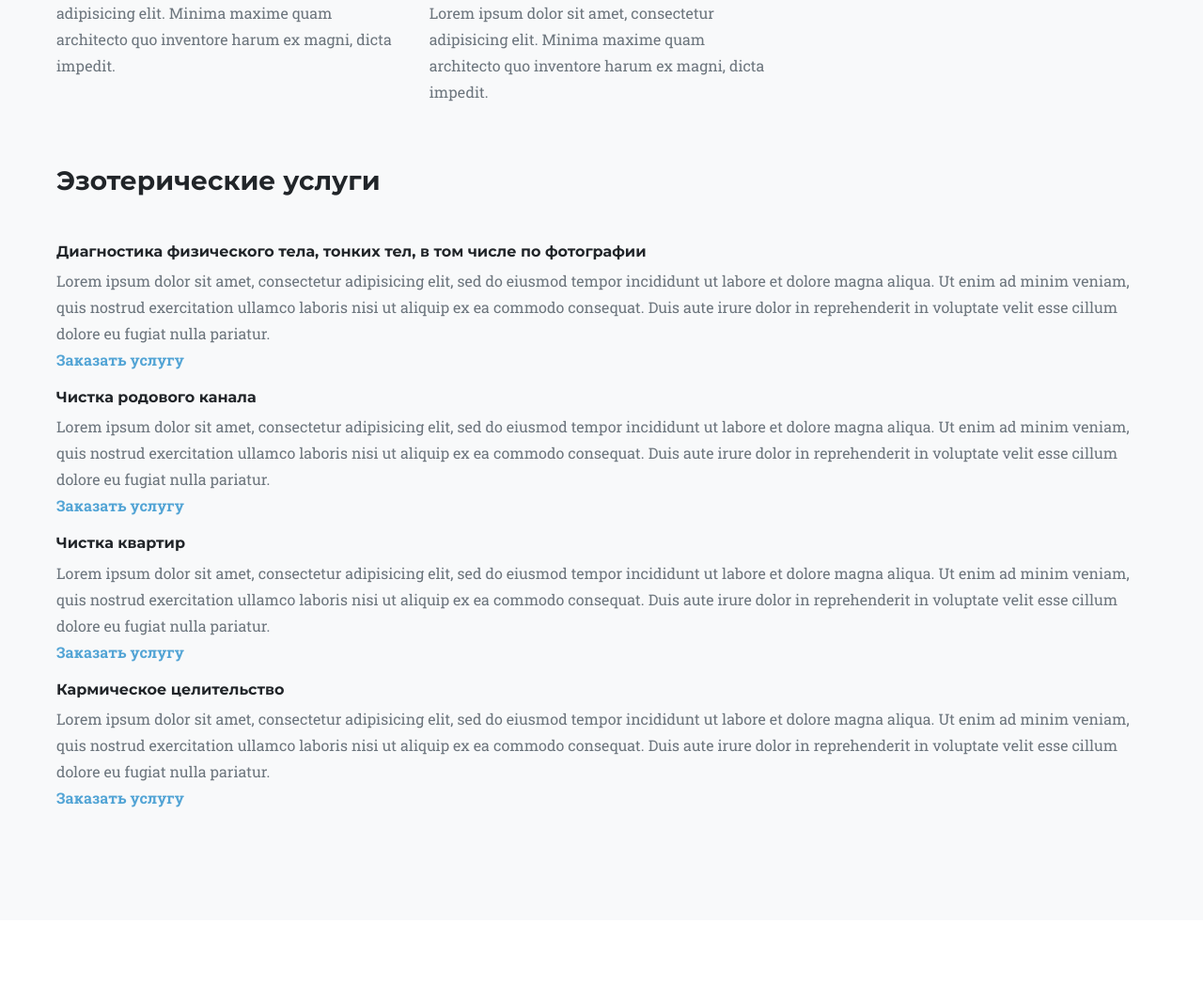
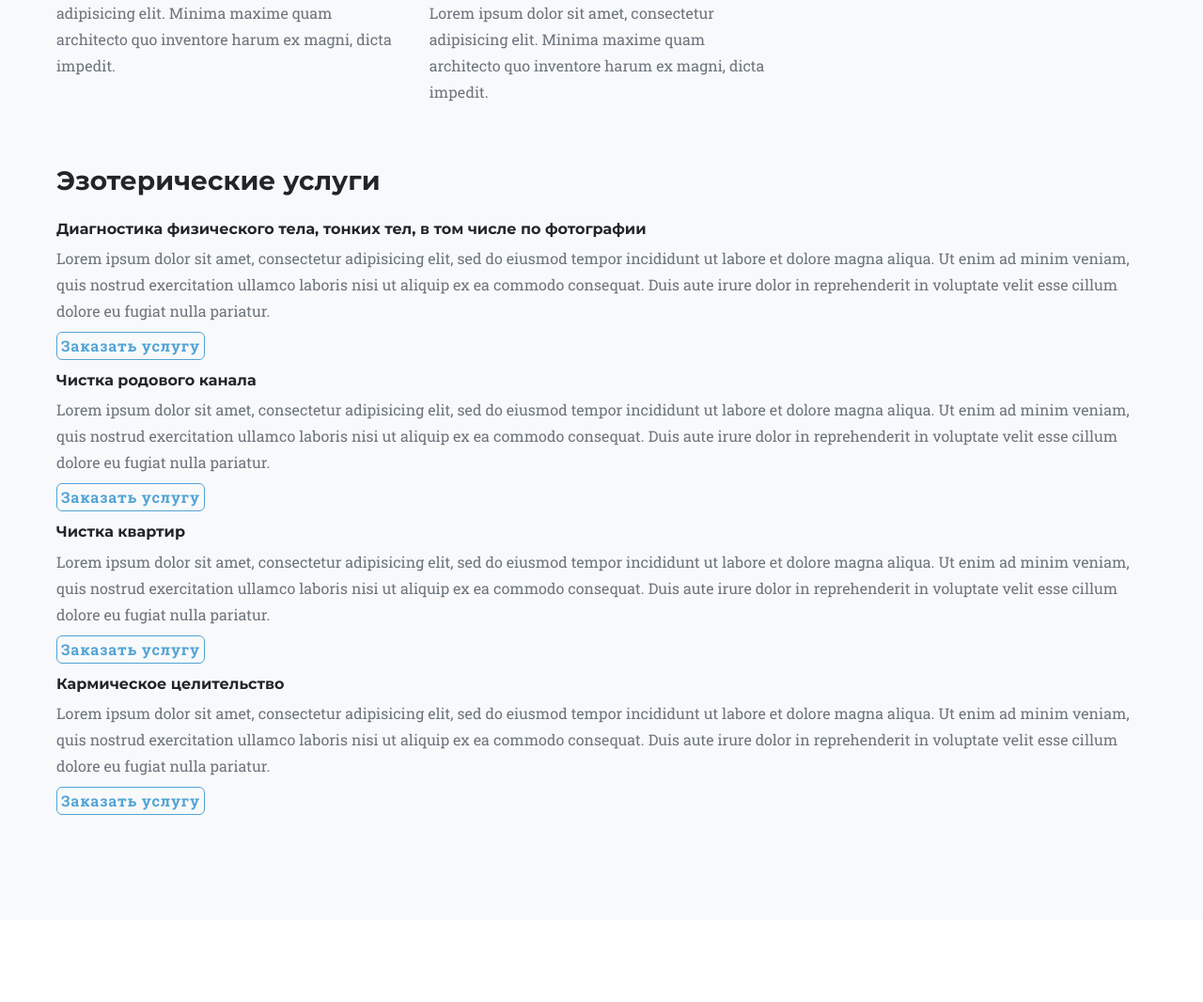
Before and after one commit to NeonKamuy/egypt, a PHP site: page / in a window 1280 px wide. Shown: the part 2237-3303 px from the top of the page at 94% size. Run offline with PHP 8.4, Linux system fonts and the light colour scheme; some web fonts are replaced.

Commit message:
Ваша ветка обновлена в соответствии с «origin/master».

```diff
--- a/html/css/agency.css
+++ b/html/css/agency.css
@@ -915,6 +915,29 @@ ul.social-buttons li a:active, ul.social-buttons li a:focus, ul.social-buttons l
 .speech-bubble-left > h2, .speech-bubble-right > h2 { font-size: 1rem; font-weight: normal; }
 
 /*************************************/
+.heading_alias, .heading_alias:hover{
+  color: #212529;
+  cursor: pointer;
+}
+
+.order_button{
+  color: #52A4D5;
+  font-size: 1rem;
+  font-weight: bold;
+  padding: 2px 4px;
+  margin-top: -8px;
+  margin-bottom: 12px;
+  display: block;
+  width: max-content;
+  border: 1px solid;
+  border-radius: 6px;
+  letter-spacing: 0.05rem;
+}
+.order_button:hover, .order_button:active{
+  color: #52A4D5;
+  background-color: #e7eaee;
+  text-decoration: none !important;
+}
 
 .horus_eye_ico{
   background-image: url('/img/horus_eye.png');
@@ -923,7 +946,6 @@ ul.social-buttons li a:active, ul.social-buttons li a:focus, ul.social-buttons l
   background-size: cover;
   background-repeat: no-repeat;
 }
-
 #navbar_brand_own_sm, #navbar_brand_own_xs { display: none; }
 .navbar-brand-own{
   margin: 0 auto;
--- a/html/index.html
+++ b/html/index.html
@@ -215,15 +215,15 @@
       </div>
       <div class="row text-center">
         <div class="col-md-4">
-          <h4 class="service-heading">Пирамида Тота-Маат</h4>
+          <a href="#" class="heading_alias"><h4 class="service-heading">Пирамида Тота-Маат</h4></a>
           <p class="text-muted">Lorem ipsum dolor sit amet, consectetur adipisicing elit. Minima maxime quam architecto quo inventore harum ex magni, dicta impedit.</p>
         </div>
         <div class="col-md-4">
-          <h4 class="service-heading">Храм Исиды</h4>
+          <a href="#" class="heading_alias"><h4 class="service-heading">Храм Исиды</h4></a>
           <p class="text-muted">Lorem ipsum dolor sit amet, consectetur adipisicing elit. Minima maxime quam architecto quo inventore harum ex magni, dicta impedit.</p>
         </div>
         <div class="col-md-4">
-          <h4 class="service-heading">Lounge Hall</h4>
+          <a href="#" class="heading_alias"><h4 class="service-heading">Lounge Hall</h4></a>
           <p class="text-muted">Lorem ipsum dolor sit amet, consectetur adipisicing elit. Minima maxime quam architecto quo inventore harum ex magni, dicta impedit.</p>
         </div>
       </div>
@@ -242,47 +242,43 @@
 
       <div class="row learning-et-services-row">
         <div class="col-md-4">
-          <h4 class="service-heading">Лекции/семинары внутри комплекса</h4>
+          <a href="#" class="heading_alias"><h4 class="service-heading">Лекции/семинары внутри комплекса</h4></a>
           <p class="text-muted">Lorem ipsum dolor sit amet, consectetur adipisicing elit. Minima maxime quam architecto quo inventore harum ex magni, dicta impedit.</p>
         </div>
         <div class="col-md-4">
-          <h4 class="service-heading">Ритуалы</h4>
+          <a href="#" class="heading_alias"><h4 class="service-heading">Ритуалы</h4></a>
           <p class="text-muted">Lorem ipsum dolor sit amet, consectetur adipisicing elit. Minima maxime quam architecto quo inventore harum ex magni, dicta impedit.</p>
         </div>
         <div class="col-md-4">
-          <h4 class="service-heading">Online лекции/семинары</h4>
+          <a href="#" class="heading_alias"><h4 class="service-heading">Online лекции/семинары</h4></a>
           <p class="text-muted">Lorem ipsum dolor sit amet, consectetur adipisicing elit. Minima maxime quam architecto quo inventore harum ex magni, dicta impedit.</p>
         </div>
         <div class="col-md-4">
-          <h4 class="service-heading">Индивидуальное обучение</h4>
+          <a href="#" class="heading_alias"><h4 class="service-heading">Индивидуальное обучение</h4></a>
           <p class="text-muted">Lorem ipsum dolor sit amet, consectetur adipisicing elit. Minima maxime quam architecto quo inventore harum ex magni, dicta impedit.</p>
         </div>
         <div class="col-md-4">
-          <h4 class="service-heading">Аренда помещений комплекса</h4>
+          <a href="#" class="heading_alias"><h4 class="service-heading">Аренда помещений комплекса</h4></a>
           <p class="text-muted">Lorem ipsum dolor sit amet, consectetur adipisicing elit. Minima maxime quam architecto quo inventore harum ex magni, dicta impedit.</p>
         </div>
         <div class="col-md-12">
-          <h3 class="service-heading my-5">Эзотерические услуги</h3>
+          <a href="#" class="heading_alias"><h3 class="service-heading mt-5 mb-4">Эзотерические услуги</h3></a>
 
             <h6>Диагностика физического тела, тонких тел, в том числе по фотографии</h6>
-            <p class="text-muted">Lorem ipsum dolor sit amet, consectetur adipisicing elit, sed do eiusmod tempor incididunt ut labore et dolore magna aliqua. Ut enim ad minim veniam, quis nostrud exercitation ullamco laboris nisi ut aliquip ex ea commodo consequat. Duis aute irure dolor in reprehenderit in voluptate velit esse cillum dolore eu fugiat nulla pariatur.
-            <br><a href="#" style="color: #52A4D5; font-size: 1rem; font-weight: bold">Заказать услугу</a>
-            </p>
+            <p class="text-muted">Lorem ipsum dolor sit amet, consectetur adipisicing elit, sed do eiusmod tempor incididunt ut labore et dolore magna aliqua. Ut enim ad minim veniam, quis nostrud exercitation ullamco laboris nisi ut aliquip ex ea commodo consequat. Duis aute irure dolor in reprehenderit in voluptate velit esse cillum dolore eu fugiat nulla pariatur.  </p>
+            <a href="#" class="order_button">Заказать услугу</a>
 
             <h6>Чистка родового канала</h6>
-            <p class="text-muted">Lorem ipsum dolor sit amet, consectetur adipisicing elit, sed do eiusmod tempor incididunt ut labore et dolore magna aliqua. Ut enim ad minim veniam, quis nostrud exercitation ullamco laboris nisi ut aliquip ex ea commodo consequat. Duis aute irure dolor in reprehenderit in voluptate velit esse cillum dolore eu fugiat nulla pariatur.
-            <br><a href="#" style="color: #52A4D5; font-size: 1rem; font-weight: bold">Заказать услугу</a>
-            </p>
+            <p class="text-muted">Lorem ipsum dolor sit amet, consectetur adipisicing elit, sed do eiusmod tempor incididunt ut labore et dolore magna aliqua. Ut enim ad minim veniam, quis nostrud exercitation ullamco laboris nisi ut aliquip ex ea commodo consequat. Duis aute irure dolor in reprehenderit in voluptate velit esse cillum dolore eu fugiat nulla pariatur.  </p>
+            <a href="#" class="order_button">Заказать услугу</a>
 
             <h6>Чистка квартир</h6>
-            <p class="text-muted">Lorem ipsum dolor sit amet, consectetur adipisicing elit, sed do eiusmod tempor incididunt ut labore et dolore magna aliqua. Ut enim ad minim veniam, quis nostrud exercitation ullamco laboris nisi ut aliquip ex ea commodo consequat. Duis aute irure dolor in reprehenderit in voluptate velit esse cillum dolore eu fugiat nulla pariatur.
-            <br><a href="#" style="color: #52A4D5; font-size: 1rem; font-weight: bold">Заказать услугу</a>
-            </p>
+            <p class="text-muted">Lorem ipsum dolor sit amet, consectetur adipisicing elit, sed do eiusmod tempor incididunt ut labore et dolore magna aliqua. Ut enim ad minim veniam, quis nostrud exercitation ullamco laboris nisi ut aliquip ex ea commodo consequat. Duis aute irure dolor in reprehenderit in voluptate velit esse cillum dolore eu fugiat nulla pariatur.  </p>
+            <a href="#" class="order_button">Заказать услугу</a>
 
             <h6>Кармическое целительство</h6>
-            <p class="text-muted">Lorem ipsum dolor sit amet, consectetur adipisicing elit, sed do eiusmod tempor incididunt ut labore et dolore magna aliqua. Ut enim ad minim veniam, quis nostrud exercitation ullamco laboris nisi ut aliquip ex ea commodo consequat. Duis aute irure dolor in reprehenderit in voluptate velit esse cillum dolore eu fugiat nulla pariatur.
-            <br><a href="#" style="color: #52A4D5; font-size: 1rem; font-weight: bold">Заказать услугу</a>
-            </p>
+            <p class="text-muted">Lorem ipsum dolor sit amet, consectetur adipisicing elit, sed do eiusmod tempor incididunt ut labore et dolore magna aliqua. Ut enim ad minim veniam, quis nostrud exercitation ullamco laboris nisi ut aliquip ex ea commodo consequat. Duis aute irure dolor in reprehenderit in voluptate velit esse cillum dolore eu fugiat nulla pariatur.  </p>
+            <a href="#" class="order_button">Заказать услугу</a>
         </div>
       </div>
 
```
